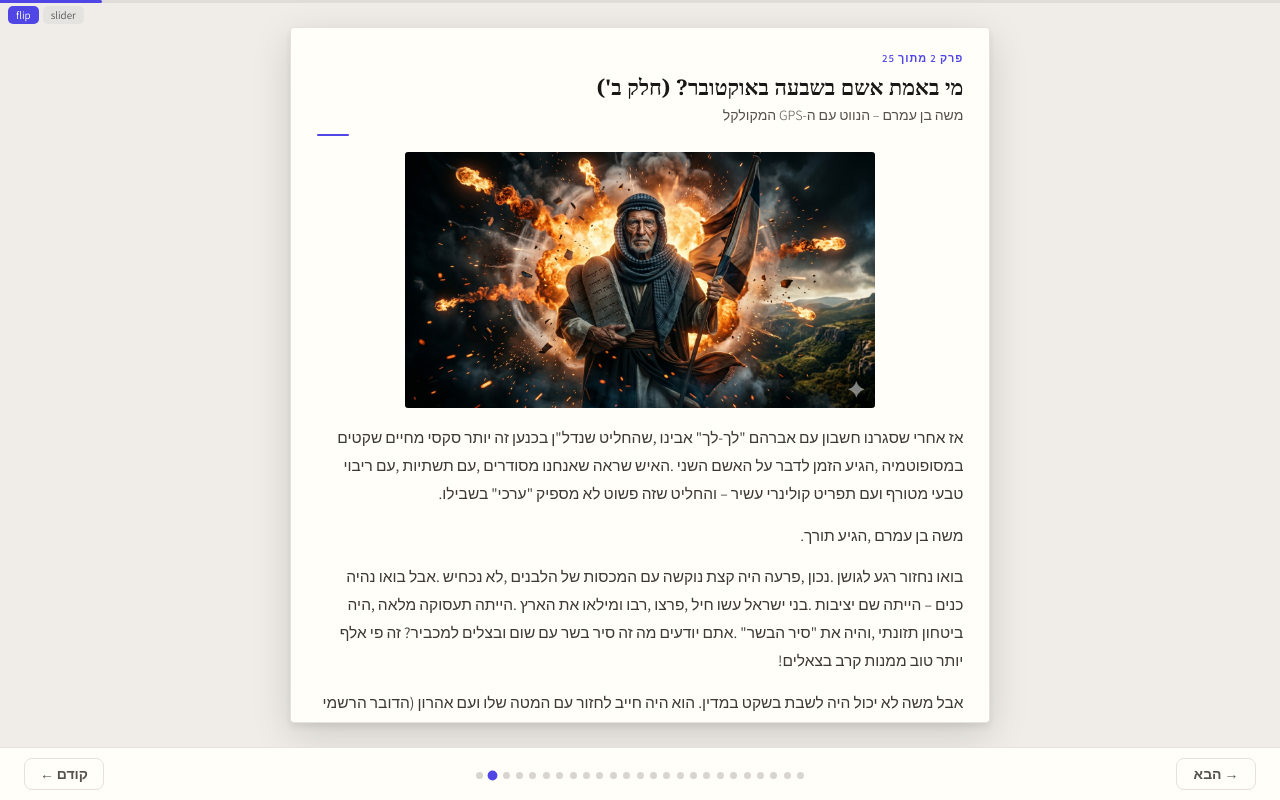
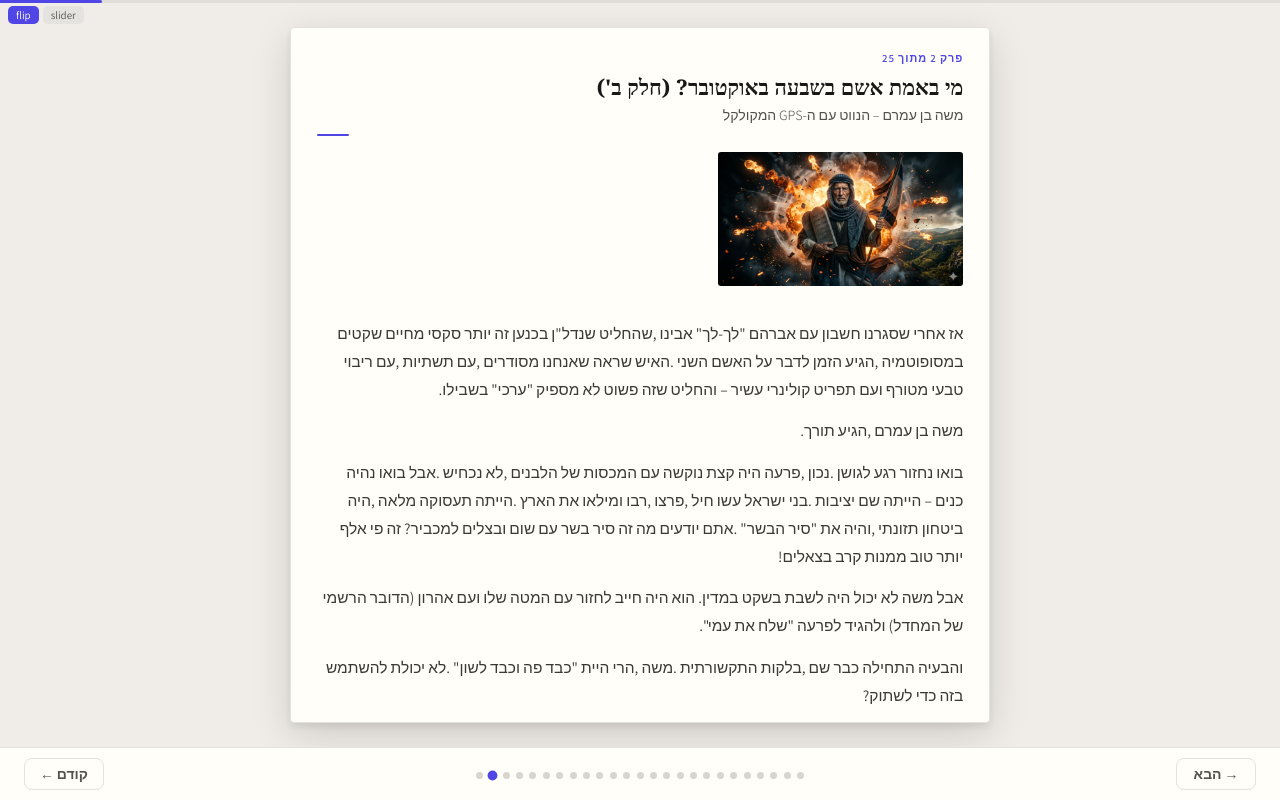
Before and after one commit to i290030-ai/digital-book, a React (Vite) app: page / in a window 1280 px wide. Both pictures are taken after a click on the button "הבא →". Built offline with nearby package versions, Linux system fonts and the light colour scheme; a web font is replaced by a local one.

Commit message:
restore variable chapter layouts

```diff
--- a/src/components/FlipBookReader.css
+++ b/src/components/FlipBookReader.css
@@ -270,10 +270,96 @@
 .fp-dot--active     { background: #4f46e5; transform: scale(1.4); }
 
 /* ─────────────────────────────────────────
+   Float layouts
+───────────────────────────────────────── */
+.fp-float-right {
+  float: right;
+  max-width: 38%;
+  height: auto;
+  margin: 0 0 1.25rem 1.5rem;
+}
+
+.fp-float-left {
+  float: left;
+  max-width: 38%;
+  height: auto;
+  margin: 0 1.5rem 1.25rem 0;
+}
+
+.fp-page__body--float::after {
+  content: '';
+  display: table;
+  clear: both;
+}
+
+/* ─────────────────────────────────────────
+   Row (side-by-side) layouts
+───────────────────────────────────────── */
+.fp-page__row {
+  display: flex;
+  gap: 1rem;
+  align-items: flex-start;
+  flex: 1;
+  min-height: 0;
+}
+
+.fp-page__images--side {
+  flex: 0 0 38%;
+  max-width: 38%;
+}
+
+.fp-page__images--side img {
+  width: 100%;
+  height: auto;
+  max-height: 55vh;
+  object-fit: contain;
+}
+
+/* ─────────────────────────────────────────
+   Gallery (2+ images)
+───────────────────────────────────────── */
+.fp-page__gallery {
+  display: flex;
+  gap: 0.5rem;
+  justify-content: center;
+  flex-wrap: wrap;
+  margin-bottom: 1rem;
+}
+
+.fp-page__gallery img {
+  max-width: 48%;
+  height: auto;
+  max-height: 28vh;
+  object-fit: contain;
+  border-radius: 3px;
+}
+
+/* ─────────────────────────────────────────
    Mobile
 ───────────────────────────────────────── */
-@media (max-width: 480px) {
+@media (max-width: 600px) {
   .fp-reader__nav { padding: 0.5rem 0.75rem; }
   .fp-page__image { max-height: 25vh; }
   .fp-page__paragraph { font-size: 0.9rem; }
+
+  .fp-float-right,
+  .fp-float-left {
+    float: none;
+    max-width: 100%;
+    margin: 0 0 1rem 0;
+    display: block;
+  }
+
+  .fp-page__row {
+    flex-direction: column;
+  }
+
+  .fp-page__images--side {
+    flex: none;
+    max-width: 100%;
+  }
+
+  .fp-page__gallery img {
+    max-width: 100%;
+  }
 }
--- a/src/components/FlipBookReader.jsx
+++ b/src/components/FlipBookReader.jsx
@@ -4,6 +4,8 @@ import './FlipBookReader.css';
 
 const chapters = chaptersData;
 const FLIP_MS = 480;
+
+const LAYOUTS = ['imageTop', 'imageFloatRight', 'imageBottom', 'imageFloatLeft', 'imageRight', 'imageLeft'];
 
 // ─── FlipBookReader — CSS-animated page flip, no react-pageflip ──────────────
 export function FlipBookReader() {
@@ -40,6 +42,58 @@ export function FlipBookReader() {
 
   const chapter = chapters[currentPage];
   const images = chapter.images ?? (chapter.image ? [chapter.image] : []);
+  const layout = images.length > 0 ? LAYOUTS[currentPage % LAYOUTS.length] : 'imageTop';
+  const isGallery = images.length > 1;
+  const isFloat = !isGallery && (layout === 'imageFloatRight' || layout === 'imageFloatLeft');
+  const isRow   = !isGallery && (layout === 'imageRight'      || layout === 'imageLeft');
+
+  const paragraphs = chapter.body.split('\n\n').map((para, i) => (
+    <p key={i} className="fp-page__paragraph">{para}</p>
+  ));
+
+  const singleImg = (cls = '') => (
+    <img
+      src={images[0]}
+      alt={chapter.imageAlt ?? ''}
+      className={`fp-page__image ${cls}`.trim()}
+      loading="lazy"
+      draggable={false}
+    />
+  );
+
+  const gallery = (
+    <div className="fp-page__gallery">
+      {images.map((src, i) => (
+        <img key={i} src={src} alt={chapter.imageAlt ?? ''} className="fp-page__image" loading="lazy" draggable={false} />
+      ))}
+    </div>
+  );
+
+  const renderBody = () => {
+    if (isGallery) return (
+      <>{gallery}<div className="fp-page__body">{paragraphs}</div></>
+    );
+    if (isFloat) return (
+      <div className="fp-page__body fp-page__body--float">
+        {singleImg(layout === 'imageFloatRight' ? 'fp-float-right' : 'fp-float-left')}
+        {paragraphs}
+      </div>
+    );
+    if (isRow) return (
+      <div className="fp-page__row">
+        {layout === 'imageLeft' && <div className="fp-page__images fp-page__images--side">{singleImg()}</div>}
+        <div className="fp-page__body">{paragraphs}</div>
+        {layout === 'imageRight' && <div className="fp-page__images fp-page__images--side">{singleImg()}</div>}
+      </div>
+    );
+    if (layout === 'imageBottom') return (
+      <><div className="fp-page__body">{paragraphs}</div><div className="fp-page__images">{singleImg()}</div></>
+    );
+    // imageTop (default)
+    return (
+      <><div className="fp-page__images">{singleImg()}</div><div className="fp-page__body">{paragraphs}</div></>
+    );
+  };
 
   return (
     <div className="fp-reader" dir="ltr">
@@ -63,26 +117,7 @@ export function FlipBookReader() {
               <div className="fp-page__divider" />
             </header>
 
-            {images.length > 0 && (
-              <div className="fp-page__images">
-                {images.map((src, i) => (
-                  <img
-                    key={i}
-                    src={src}
-                    alt={chapter.imageAlt ?? ''}
-                    className="fp-page__image"
-                    loading="lazy"
-                    draggable={false}
-                  />
-                ))}
-              </div>
-            )}
-
-            <div className="fp-page__body">
-              {chapter.body.split('\n\n').map((para, i) => (
-                <p key={i} className="fp-page__paragraph">{para}</p>
-              ))}
-            </div>
+            {renderBody()}
 
             <footer className="fp-page__footer">{currentPage + 1} / {chapters.length}</footer>
           </div>
```
